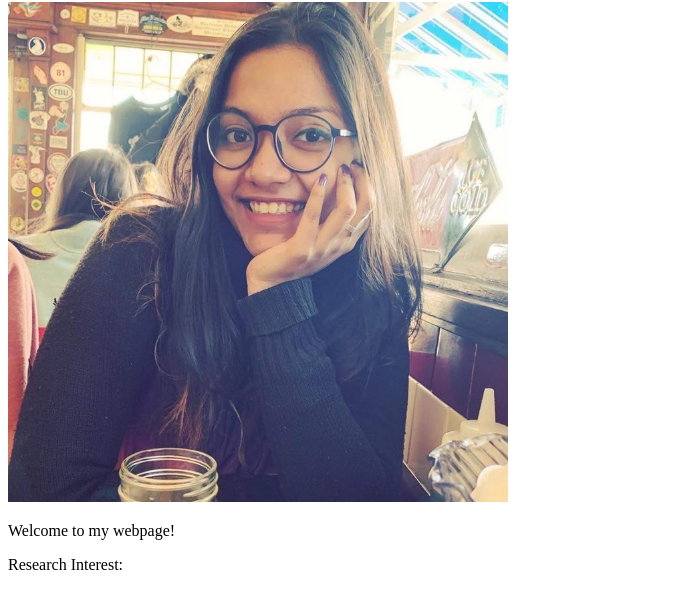
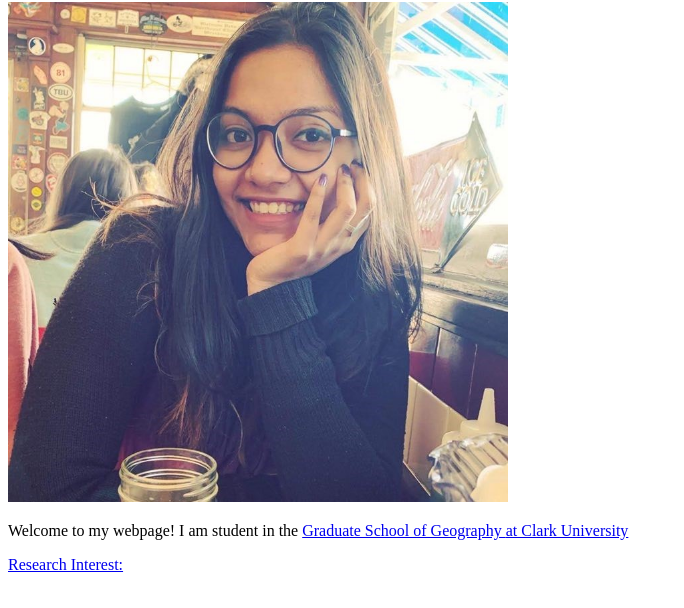
Before and after one commit to aandishah/aandishah.github.io, a plain HTML site: page index.html in a window 1280 px wide. Shown: the part 78-686 px from the top of the page, without its empty margins (0-684 px from the left). Drawn offline with Linux system fonts and the light colour scheme.

Commit message:
Added links to my department and school

```diff
--- a/index.html
+++ b/index.html
@@ -6,7 +6,7 @@
 <body>
 	<h1> Hello, my name is Aandishah! </h1>
 	<img src=images/profile-picture.jpg width=500px height=500px />
-	<p> Welcome to my webpage! </p>
+	<p> Welcome to my webpage! I am student in the <a href='https://www.clarku.edu/departments/geography/'> Graduate School of Geography  <a href="https://www.clarku.edu/">at Clark University</p>
 	<p> Research Interest:</p>
 </body>
 </html>
```
